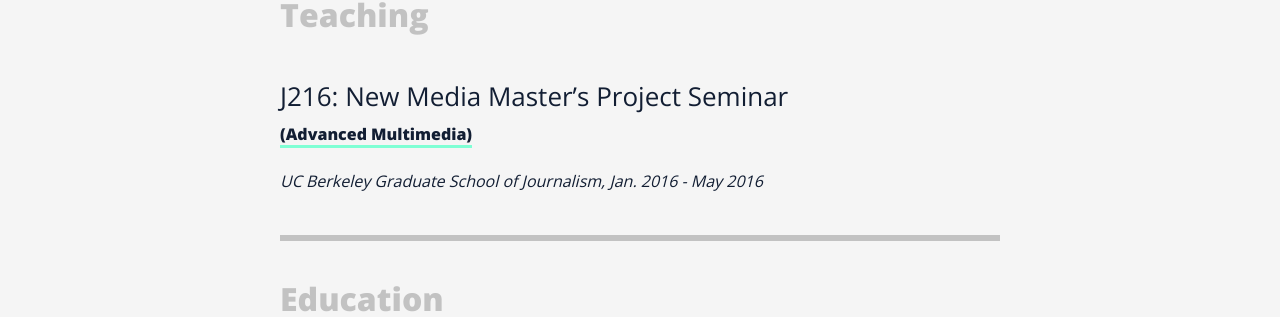
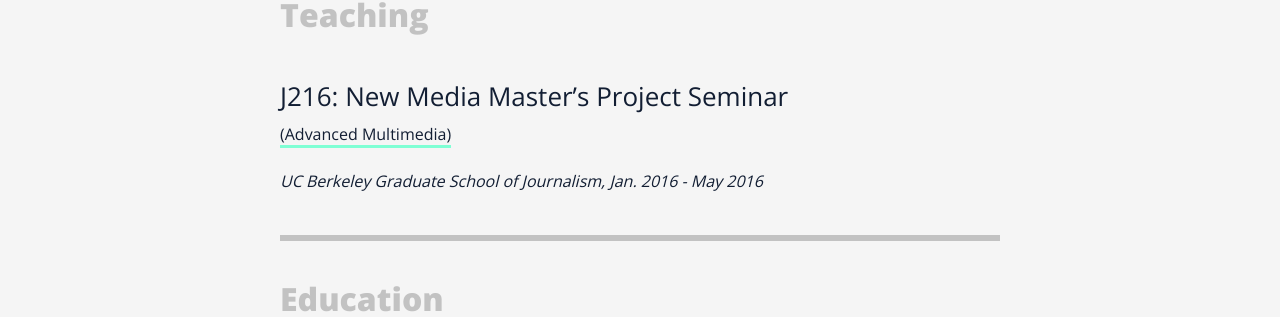
Before and after one commit to amccartney/amccartney.github.io, a Jekyll site: the page built from pages/resume.md, in a window 1280 px wide and 900 px high, scrolled down 1533 px. Shown: the part 133-450 px from the top of the window. Built offline with Jekyll 4.4.1, drawn with Linux system fonts in a browser that asks for light colours; nearby versions of some CDN libraries; some web fonts are replaced.

```diff
--- a/pages/resume.md
+++ b/pages/resume.md
@@ -58,7 +58,7 @@ ___
 
 ### J216: New Media Master’s Project Seminar
 
-**[(Advanced Multimedia)](https://journalism.berkeley.edu/curriculum/newmedia/)**
+[(Advanced Multimedia)](https://journalism.berkeley.edu/curriculum/newmedia/)
 
 *UC Berkeley Graduate School of Journalism, Jan. 2016 - May 2016*
 
```
